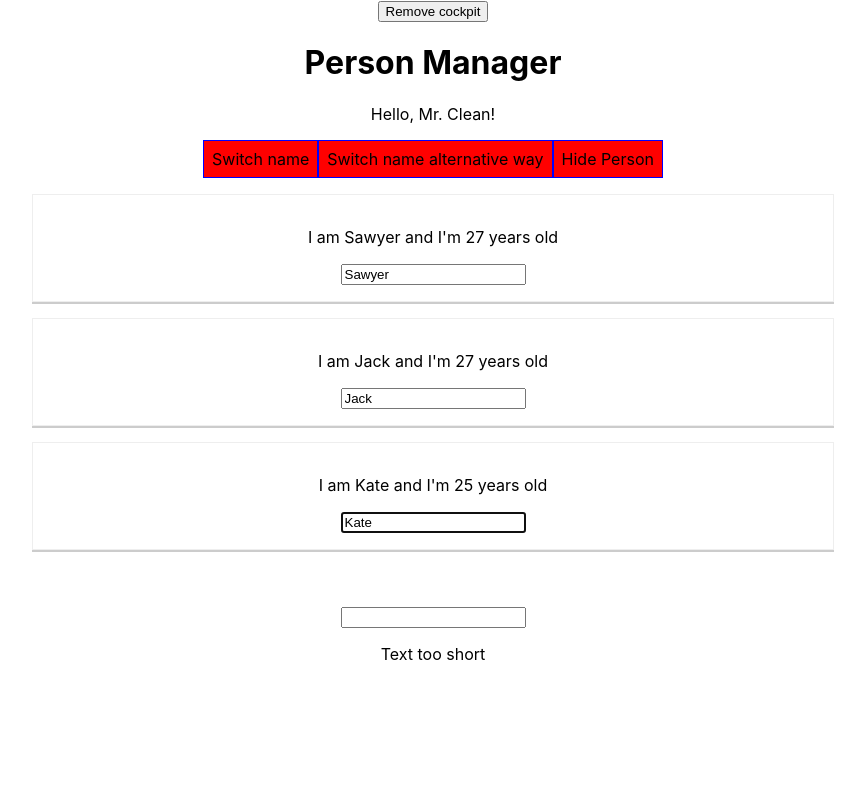
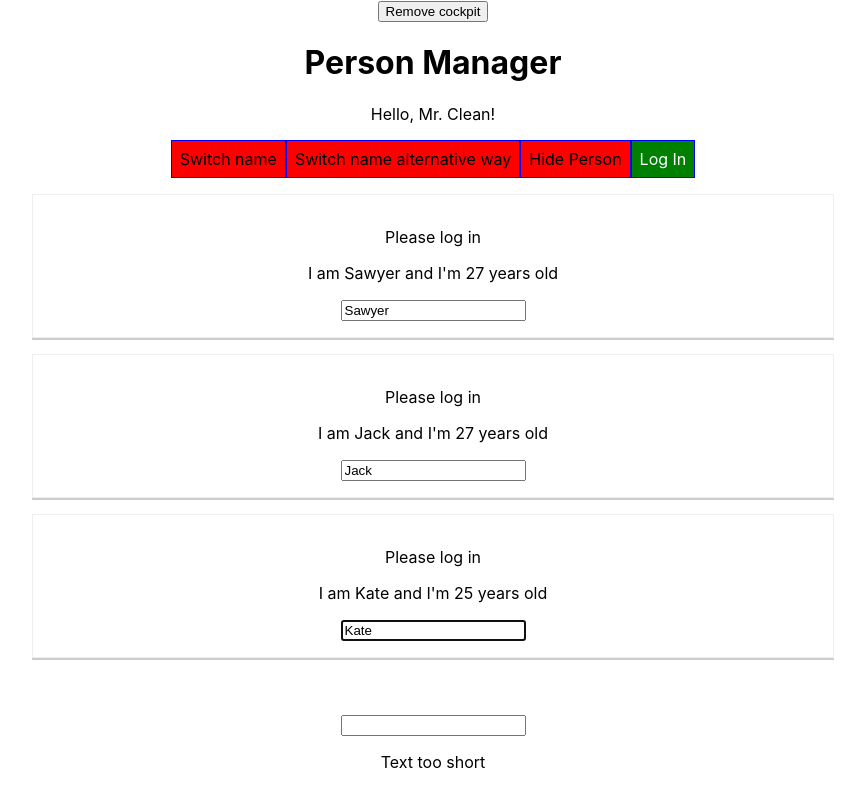
Before and after one commit to Robert-Sawyer/React-App, a React (Create React App) app: page / in a window 1280 px wide. Shown: the whole page, without its empty margins (207-1072 px from the left). Built offline with nearby package versions, Linux system fonts and the light colour scheme.

Commit message:
Added authentication prop to each component.

```diff
--- a/src/components/Cockpit/Cockpit.js
+++ b/src/components/Cockpit/Cockpit.js
@@ -65,6 +65,10 @@ const cockpit = (props) => {
                 className={btnClass}
                 onClick={props.clicked}>Hide Person
             </button>
+            <button
+                onClick={props.login}>
+                Log In
+            </button>
         </div>
     )
 };
--- a/src/components/Persons/Person/Person.js
+++ b/src/components/Persons/Person/Person.js
@@ -24,6 +24,7 @@ class Person extends Component {
             //zastąpić nawiasy okrągłe w return kwadratowymi, przedzielić elementy przecinkami i nadać każdemu
             //elementowi unikalny key, wtedy zadziała tak samo jak teraz bez błędów i warningów
             <Aux>
+                {this.props.isAuth ? <p>Authenticated</p> : <p>Please log in</p>}
                 {/*<div className={classes.Person}>*/}
                 <p key='i1' onClick={this.props.click}>I am {this.props.name} and I'm {this.props.age} years old</p>
                 <p key='i2'>{this.props.children}</p>
--- a/src/components/Persons/Persons.js
+++ b/src/components/Persons/Persons.js
@@ -56,6 +56,7 @@ class Persons extends PureComponent {
                         name={person.name}
                         age={person.age}
                         changed={(event) => this.props.changed(event, person.id)}
+                        isAuth={this.props.isAuthenticated}
                     />
                 </ErrorBoundary>
             );
--- a/src/containers/App.js
+++ b/src/containers/App.js
@@ -35,7 +35,8 @@ class App extends Component {
         showPersons: false,
         userInput: '',
         showCockpit: true,
-        changeCounter: 0
+        changeCounter: 0,
+        authenticated: false
     }
 
     static getDerivedStateFromProps(props, state) {
@@ -122,6 +123,10 @@ class App extends Component {
         this.setState({userInput: updatedText});
     };
 
+    loginHandler = () => {
+        this.setState({authenticated: true});
+    };
+
     render() {
         console.log('[App.js] render')
         const charList = this.state.userInput.split('').map((ch, index) => {
@@ -139,7 +144,8 @@ class App extends Component {
                 <Persons
                     persons={this.state.persons}
                     clicked={this.deletePerson}
-                    changed={this.nameChangedHandler}/>;
+                    changed={this.nameChangedHandler}
+                    isAuthenticated={this.state.authenticated}/>;
         }
         return (
 
@@ -147,13 +153,15 @@ class App extends Component {
                 <button
                     onClick={() => {
                         this.setState({showCockpit: false});
-                }}>Remove cockpit</button>
+                    }}>Remove cockpit
+                </button>
                 {this.state.showCockpit ?
                     (<Cockpit
                             title={this.props.appTitle}
                             showPersons={this.state.showPersons}
                             personsLength={this.state.persons.length}
                             clicked={this.togglePersonsHandler}
+                            login={this.loginHandler}
                             switched={() => this.switchNameHandler('Sawyer!!!')}
                             switchedAlt={() => this.switchNameHandler('Sawyer!')}/>
                     ) : null}
```
Lines whose indentation alone changed are shown as unchanged.
